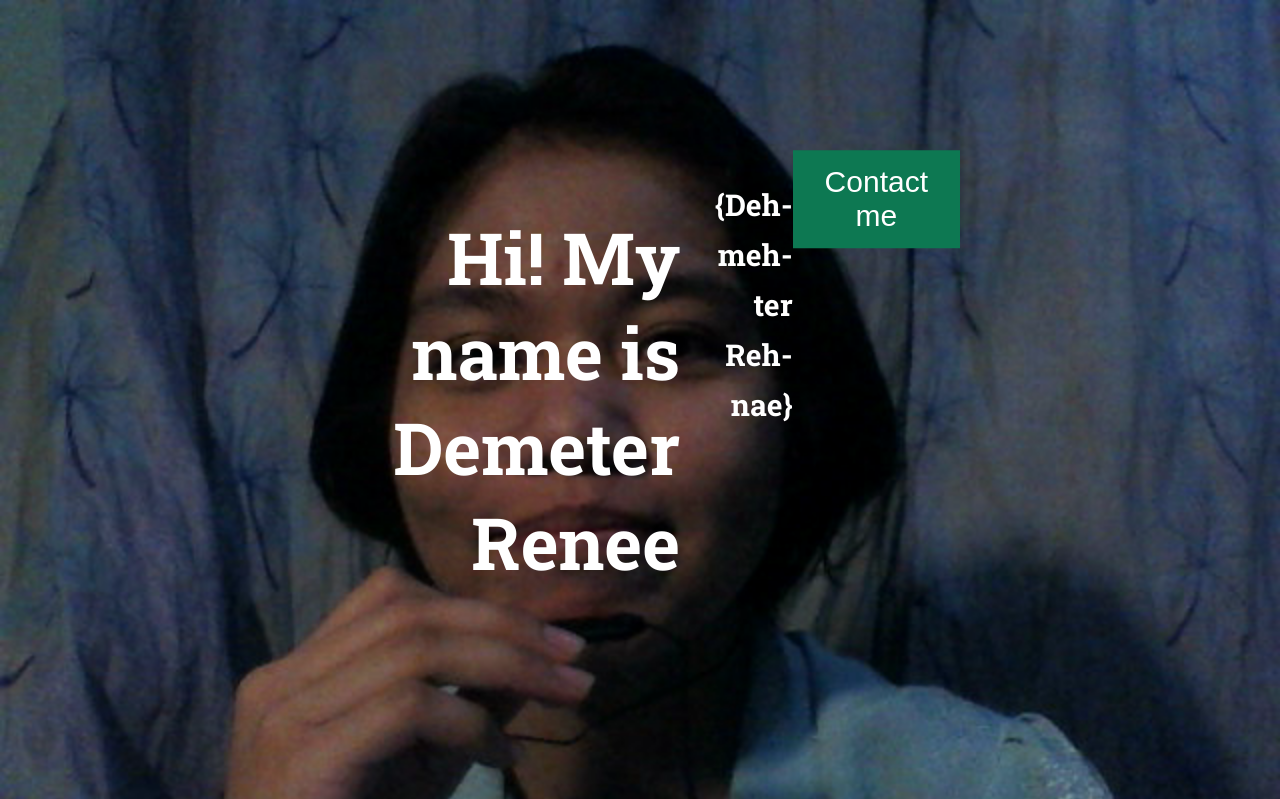
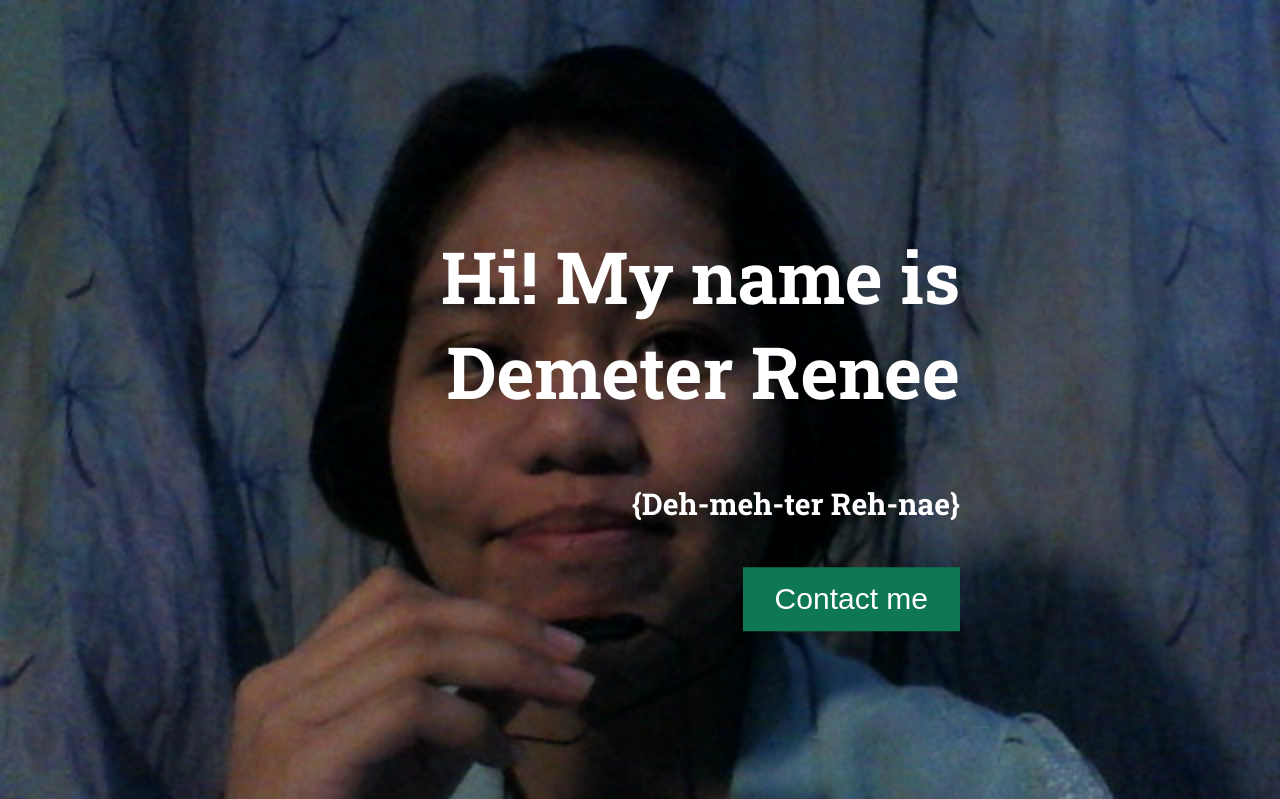
Before and after one commit to DemeterCaubang/lab1, a PHP site: page /index.html in a window 1280 px wide. Shown: the top 799 px of the page. Run offline with PHP 8.4, Linux system fonts and the light colour scheme.

Commit message:
emitted meta and flex auto

```diff
--- a/css/style.css
+++ b/css/style.css
@@ -24,8 +24,6 @@ font-size: 48px;
   left: 50%;
   transform: translate(-50%, -50%);
   color: #fff;
-display: flex;
-flex: 1 1 auto;
 }
 
 .etymology-area, .about-area, .art-area, .determination-area, .contact-area {
@@ -37,7 +35,6 @@ flex-wrap: wrap;
 flex-direction: row;
 width: 100%;
 height: 700px;
-flex: 1 1 auto;
 }
 
 .text-part {
--- a/index.html
+++ b/index.html
@@ -2,7 +2,6 @@
 <html>
 <head>
 <title>Introductions CAUBANG</title>
-<meta name="viewport" content="width=device-width, initial-scale=1.0">
 <link rel="stylesheet" href="https://stackpath.bootstrapcdn.com/font-awesome/4.7.0/css/font-awesome.min.css" integrity="sha384-wvfXpqpZZVQGK6TAh5PVlGOfQNHSoD2xbE+QkPxCAFlNEevoEH3Sl0sibVcOQVnN" crossorigin="anonymous">
 <link href="https://fonts.googleapis.com/css2?family=Anton&family=Roboto+Slab:wght@700&display=swap" rel="stylesheet">
 <link rel ="stylesheet" href = "css/style.css"/>
```
